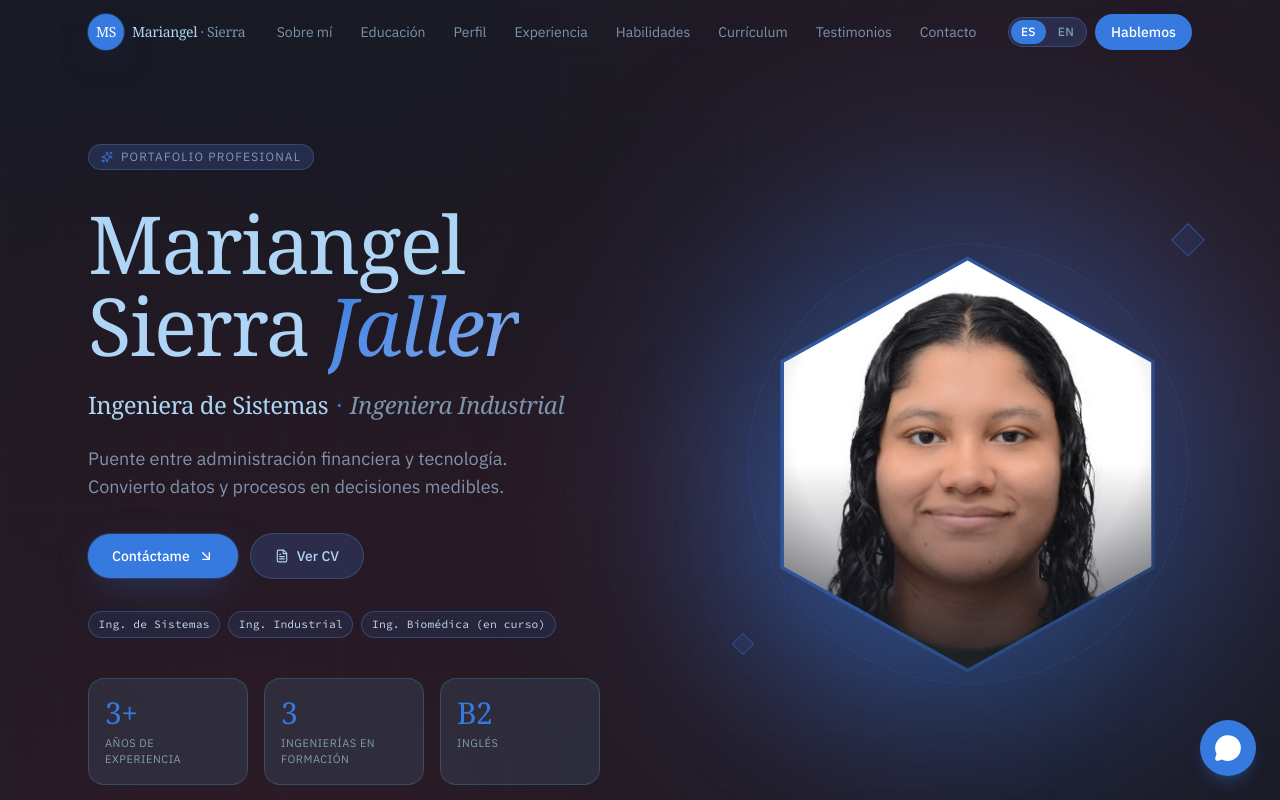
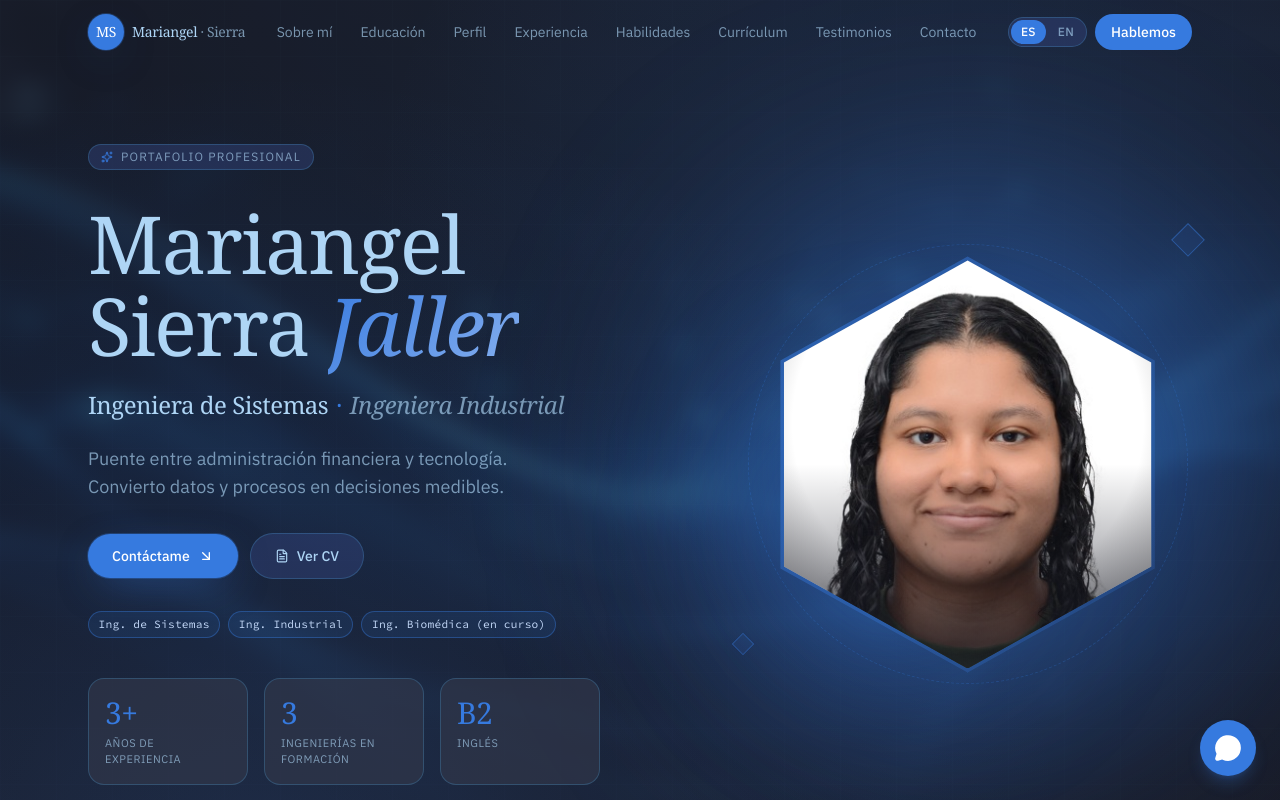
Before and after one commit to MariangelSierraJaller/mariangelsierrajaller.github.io, a React (Vite) app: page /#/es/tech in a window 1280 px wide. Shown: the top 800 px of the page. Built offline with nearby package versions, Linux system fonts and the light colour scheme; a web font is replaced by a local one.

Commit message:
change backgroung hero

```diff
--- a/src/components/HeroSection.tsx
+++ b/src/components/HeroSection.tsx
@@ -23,21 +23,29 @@ export default function HeroSection() {
       {/* Ambient background — heavily blurred Rojo Santino waves, very subtle */}
       <div aria-hidden className="absolute inset-0 z-0 overflow-hidden">
         <div
-          className="absolute inset-0 scale-110 blur-[72px] saturate-[0.8]"
+          className="absolute inset-0 scale-110 blur-[10px] saturate-[0.8] "
           style={{
             backgroundImage: `url(${heroBg})`,
             backgroundSize: "cover",
             backgroundPosition: "center",
-            opacity: 0.35,
+            opacity: 0.80,
           }}
         />
       </div>
       <div aria-hidden className="pointer-events-none absolute inset-0 z-0">
-        <div className="absolute inset-0 bg-gradient-to-b from-background/85 via-background/70 to-background" />
+        <div className="absolute inset-0 bg-gradient-to-b from-background/80 via-background/60 to-background" />
         <div
-          className="absolute inset-0 bg-[radial-gradient(circle_at_80%_30%,rgba(139,30,40,0.15),transparent_55%)]" />
+          className="absolute inset-0"
+          style={{
+            background: "radial-gradient(circle at 80% 30%, color-mix(in oklab, var(--color-primary) 15%, transparent), transparent 55%)"
+          }}
+        />
         <div
-          className="absolute inset-0 bg-[radial-gradient(circle_at_20%_100%,rgba(139,30,40,0.18),transparent_60%)]" />
+          className="absolute inset-0"
+          style={{
+            background: "radial-gradient(circle at 20% 100%, color-mix(in oklab, var(--color-primary) 18%, transparent), transparent 60%)"
+          }}
+        />
         <svg className="absolute inset-0 h-full w-full opacity-[0.04]" xmlns="http://www.w3.org/2000/svg">
           <defs>
             <pattern id="grid" width="56" height="56" patternUnits="userSpaceOnUse">
--- a/src/styles.css
+++ b/src/styles.css
@@ -173,11 +173,11 @@
     0 8px 24px -12px rgb(0 0 0 / 60%);
 }
 
-@utility santino-blur-bg {
+@utility blue-blur-bg {
     position: relative;
     isolation: isolate;
 }
-.santino-blur-bg::before {
+.blue-blur-bg::before {
     content: "";
     position: absolute;
     inset: -20%;
```
Also changed, not shown: src/assets/hero-bg.jpg.
